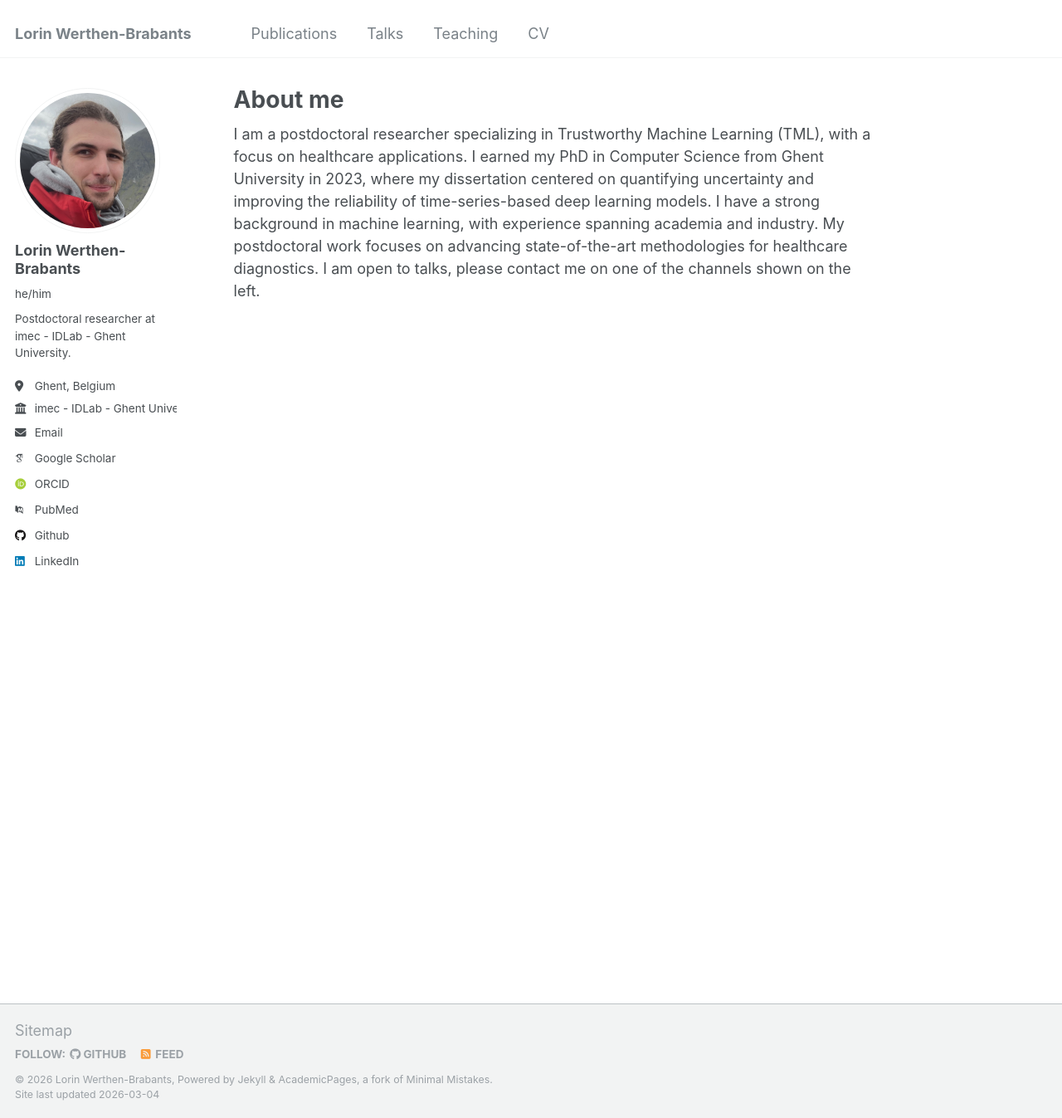
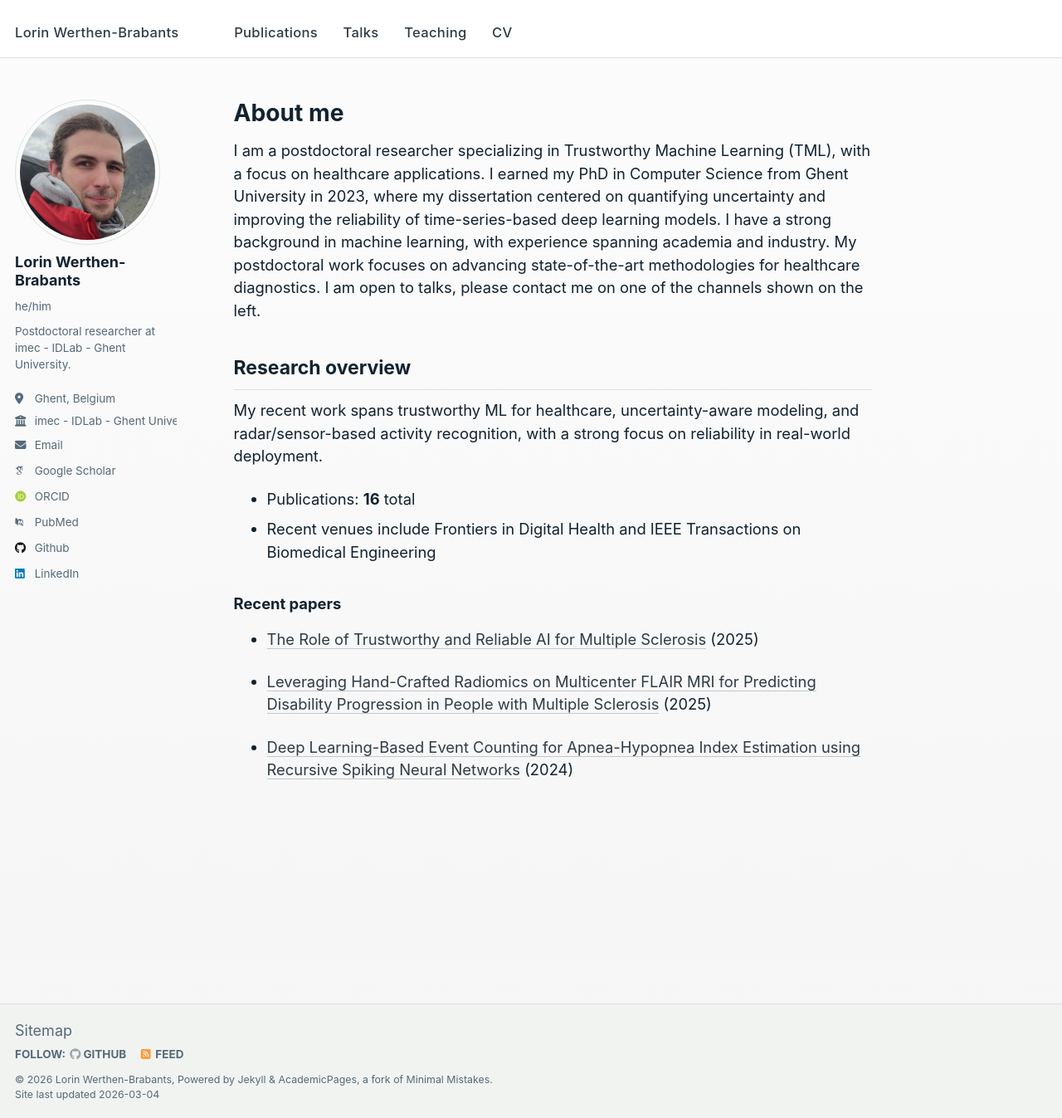
Before and after one commit to werthen/werthen.com, a Jekyll site: the page built from _pages/about.md, in a window 1280 px wide and 1347 px high. Shown: the whole window at 83% size. Built offline with Jekyll 4.4.1, drawn with Linux system fonts in a browser that asks for light colours; some web fonts are replaced.

Commit message:
Modernize academic homepage design

```diff
--- a/_pages/about.md
+++ b/_pages/about.md
@@ -8,3 +8,22 @@ redirect_from:
 ---
 
 I am a postdoctoral researcher specializing in Trustworthy Machine Learning (TML), with a focus on healthcare applications. I earned my PhD in Computer Science from Ghent University in 2023, where my dissertation centered on quantifying uncertainty and improving the reliability of time-series-based deep learning models. I have a strong background in machine learning, with experience spanning academia and industry. My postdoctoral work focuses on advancing state-of-the-art methodologies for healthcare diagnostics. I am open to talks, please contact me on one of the channels shown on the left.
+
+## Research overview
+
+My recent work spans trustworthy ML for healthcare, uncertainty-aware modeling, and radar/sensor-based activity recognition, with a strong focus on reliability in real-world deployment.
+
+{% assign pubs_total = site.publications | size %}
+{% assign pubs_sorted = site.publications | sort: "date" | reverse %}
+{% assign pubs_recent = pubs_sorted | slice: 0, 3 %}
+{% assign excluded_venues = "medRxiv" | split: "|" %}
+{% assign recent_venues = pubs_recent | map: "venue" | compact | uniq %}
+
+- Publications: **{{ pubs_total }}** total
+- Recent venues include {% assign shown_count = 0 %}{% for venue in recent_venues %}{% unless excluded_venues contains venue %}{% assign shown_count = shown_count | plus: 1 %}{% endunless %}{% endfor %}{% assign shown_index = 0 %}{% for venue in recent_venues %}{% unless excluded_venues contains venue %}{% assign shown_index = shown_index | plus: 1 %}{% if shown_index > 1 %}{% if shown_index == shown_count %} and {% else %}, {% endif %}{% endif %}{{ venue }}{% endunless %}{% endfor %}
+
+### Recent papers
+
+{% for post in pubs_recent %}
+- [{{ post.title }}]({{ base_path }}{{ post.url }}) ({{ post.date | date: "%Y" }})
+{% endfor %}
--- a/_pages/cv.md
+++ b/_pages/cv.md
@@ -47,7 +47,7 @@ redirect_from:
   Focus on Trustworthy Machine Learning (TML) and uncertainty quantification in deep learning models, with applications in healthcare diagnostics.
 
 - **Postdoctoral Researcher**
-  IDLab - imec, Ghent University (2023–Present)
+  IDLab - imec, Ghent University (2023-2025)
   Research focuses on event-based deep learning techniques for healthcare diagnostics and energy-efficient machine learning.
 
 - **PhD Student**
--- /dev/null
+++ b/_sass/_modern.scss
@@ -0,0 +1,206 @@
+/* ==========================================================================
+   Modern Minimalist Theme Overrides
+   ========================================================================== */
+
+:root {
+  --surface: #ffffff;
+  --surface-soft: #f6f6f4;
+  --text: #122230;
+  --text-muted: #566978;
+  --line: #dde1e3;
+  --accent: #2f3b45;
+  --accent-soft: #ebeeef;
+  --shadow-soft: none;
+}
+
+html,
+body {
+  color: var(--text);
+  background-color: #f8f9f8;
+  background-image: linear-gradient(180deg, #fbfcfb 0%, #f5f6f5 100%);
+}
+
+.masthead {
+  background: rgba(255, 255, 255, 0.9);
+  backdrop-filter: blur(10px);
+  border-bottom: 1px solid var(--line);
+}
+
+.masthead__menu-item--lg {
+  letter-spacing: 0.02em;
+}
+
+.greedy-nav {
+  background: transparent;
+
+  a {
+    margin: 0 0.85rem;
+    color: #2f3b45;
+    font-size: 0.92rem;
+    font-weight: 500;
+    letter-spacing: 0.02em;
+
+    &:hover {
+      color: var(--accent);
+    }
+  }
+
+  .visible-links a:before {
+    height: 2px;
+    background: var(--accent);
+    border-radius: 999px;
+  }
+
+  button {
+    background-color: var(--accent);
+    border-radius: 8px;
+  }
+}
+
+#main {
+  margin-top: 2.8em;
+}
+
+.page,
+.archive {
+  .page__inner-wrap {
+    background: transparent;
+    border: 0;
+    border-radius: 0;
+    box-shadow: none;
+    padding: 0;
+
+    @include breakpoint($medium) {
+      padding: 0;
+    }
+  }
+}
+
+.page__title,
+.archive__item-title {
+  line-height: 1.2;
+}
+
+.page__meta,
+.archive__subtitle,
+.archive__item-excerpt,
+.sidebar p,
+.sidebar li {
+  color: var(--text-muted);
+}
+
+.page__content {
+  font-size: 1.02rem;
+
+  h2 {
+    border-bottom: 1px solid var(--line);
+    margin-top: 1.8em;
+  }
+
+  a {
+    color: var(--accent);
+    text-decoration: none;
+    border-bottom: 1px solid rgba(47, 59, 69, 0.25);
+
+    &:hover {
+      border-bottom-color: var(--accent);
+    }
+  }
+}
+
+.archive .list__item {
+  margin-bottom: 1.1rem;
+  padding: 0.85rem 0;
+  border: 0;
+  border-bottom: 1px solid var(--line);
+  border-radius: 0;
+  background: transparent;
+  transition: color 0.2s ease;
+
+  &:hover {
+    transform: none;
+    box-shadow: none;
+  }
+}
+
+.sidebar {
+  @include breakpoint($large) {
+    padding-top: calc(#{$masthead-height} + 0.8rem);
+  }
+}
+
+.sidebar .author__avatar img {
+  border: 1px solid var(--line);
+  box-shadow: none;
+}
+
+.sidebar .author__content {
+  line-height: 1.35;
+}
+
+.author__urls a {
+  border-radius: 8px;
+  transition: background-color 0.15s ease, color 0.15s ease;
+
+  &:hover {
+    text-decoration: none;
+    background: var(--accent-soft);
+    color: #0a455b;
+  }
+}
+
+.btn,
+button {
+  border-radius: 10px;
+  border: 1px solid transparent;
+  box-shadow: none;
+}
+
+.btn--inverse {
+  background-color: #ecefed;
+  color: #243039;
+
+  &:hover {
+    background-color: #e4e8e5;
+    color: #1a252e;
+  }
+}
+
+.page__footer {
+  background: #f1f3f1;
+  border-top: 1px solid var(--line);
+  color: var(--text-muted);
+}
+
+@keyframes gentle-rise {
+  from {
+    opacity: 0;
+    transform: translateY(8px);
+  }
+  to {
+    opacity: 1;
+    transform: translateY(0);
+  }
+}
+
+.page .page__inner-wrap,
+.archive .list__item {
+  animation: gentle-rise 0.35s ease both;
+}
+
+@media (max-width: 1023px) {
+  #main {
+    margin-top: 1.8em;
+  }
+
+  .page .page__inner-wrap,
+  .archive .page__inner-wrap {
+    padding: 0;
+    border-radius: 0;
+  }
+
+  .archive .list__item {
+    padding: 0.75rem 0;
+    border-radius: 0;
+  }
+}
--- a/assets/css/main.scss
+++ b/assets/css/main.scss
@@ -39,3 +39,4 @@
 @import "vendor/font-awesome/brands";
 @import "vendor/magnific-popup/magnific-popup";
 @import "print";
+@import "modern";
```
Also changed, not shown: 1 other file.
